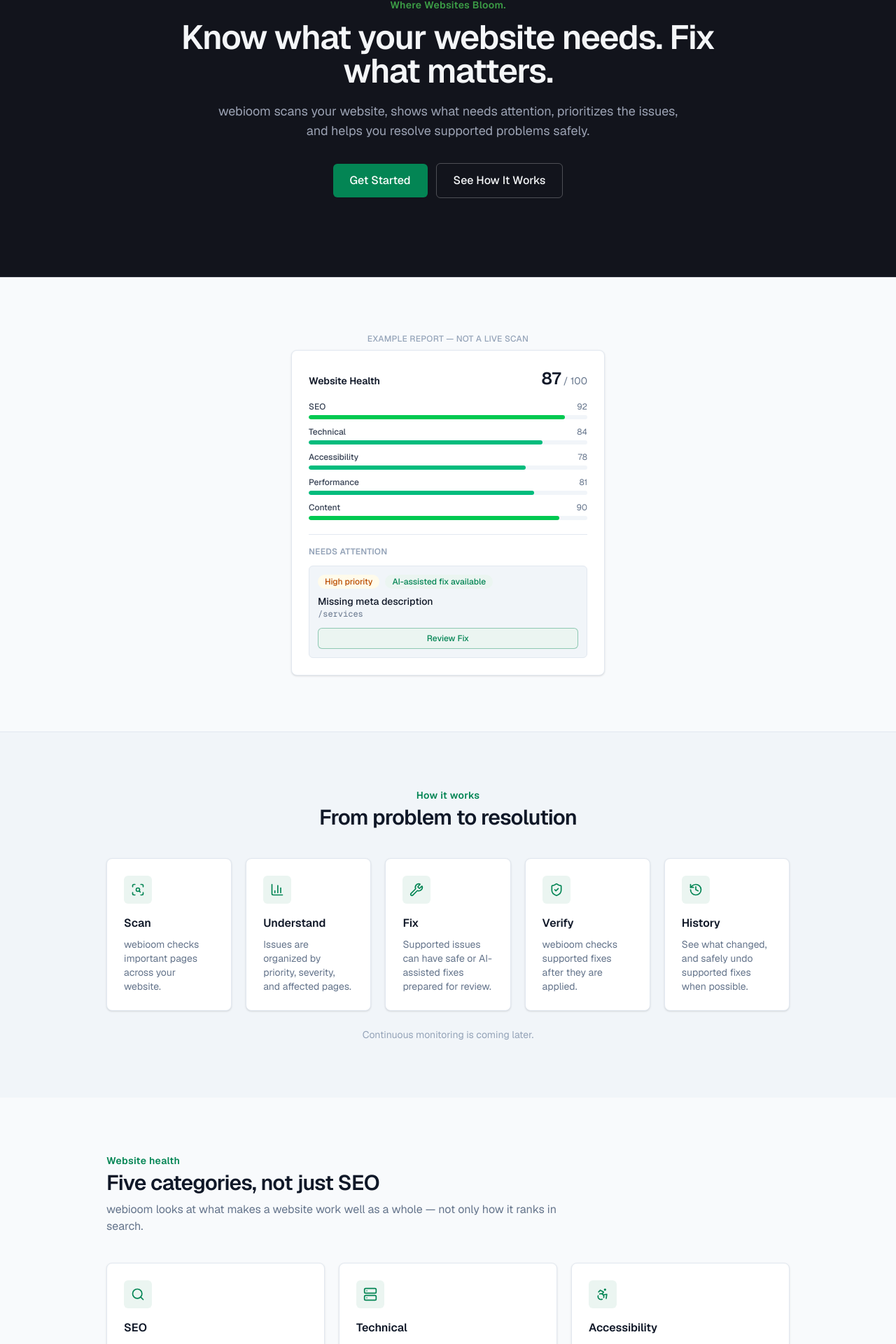
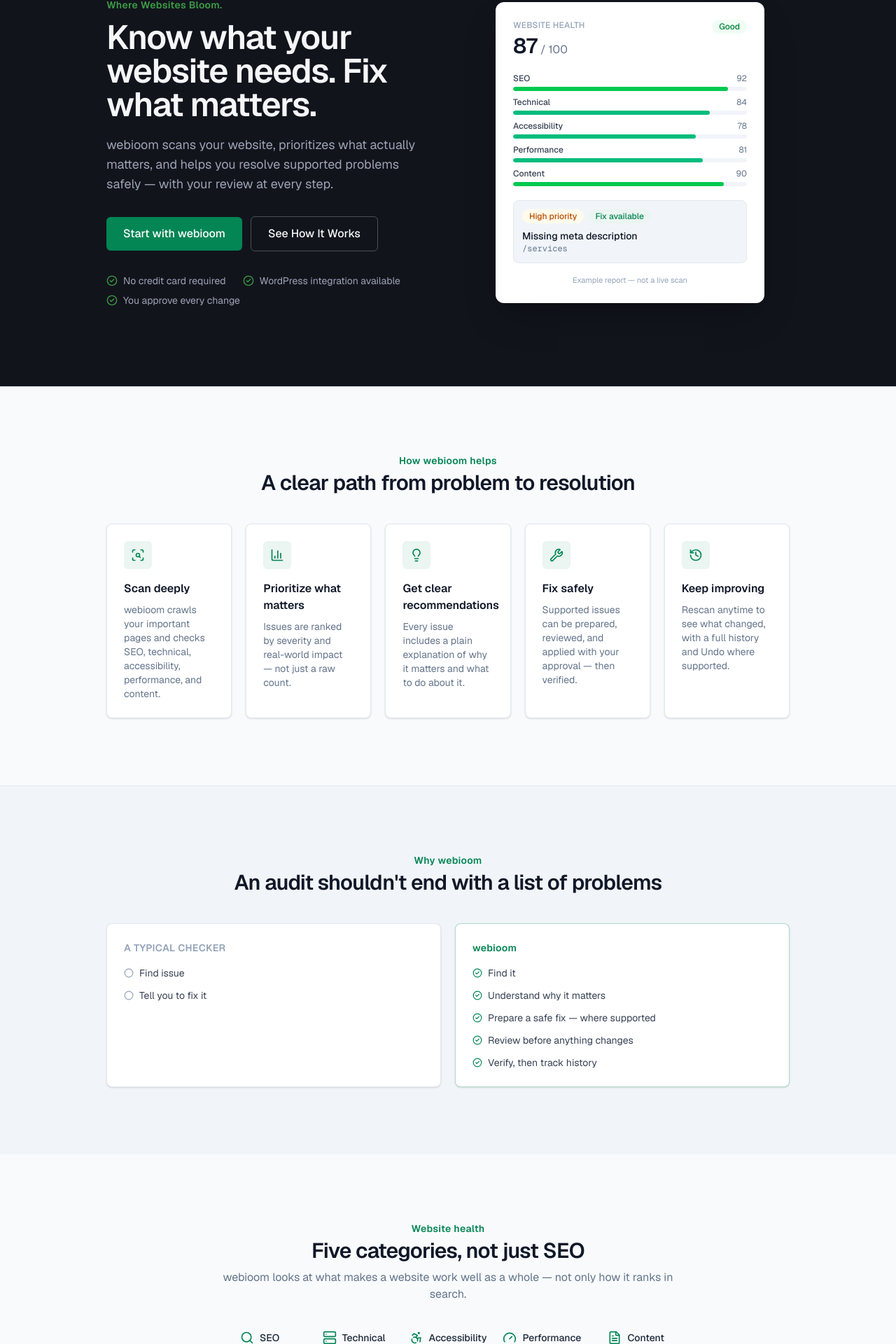
Before and after one commit to pandorashandro/website-care, a Next.js app: page / in a window 1280 px wide. Shown: the part 180-2100 px from the top of the page at 70% size. Built offline with nearby package versions, Linux system fonts and the light colour scheme.

Commit message:
Refine webioom homepage

```diff
--- a/app/(public)/page.tsx
+++ b/app/(public)/page.tsx
@@ -3,6 +3,7 @@ import Link from 'next/link'
 import {
   ScanSearch,
   BarChart3,
+  Lightbulb,
   Wrench,
   ShieldCheck,
   History,
@@ -37,54 +38,52 @@ export const metadata: Metadata = {
     'webioom scans your website, shows what needs attention across SEO, technical, accessibility, performance and content, and helps you resolve supported problems safely.',
 }
 
-const WORKFLOW_STEPS = [
+const HERO_TRUST_POINTS = ['No credit card required', 'WordPress integration available', 'You approve every change']
+
+const CORE_VALUE_STEPS = [
   {
     icon: ScanSearch,
-    title: 'Scan',
-    description: 'webioom checks important pages across your website.',
+    title: 'Scan deeply',
+    description: 'webioom crawls your important pages and checks SEO, technical, accessibility, performance, and content.',
   },
   {
     icon: BarChart3,
-    title: 'Understand',
-    description: 'Issues are organized by priority, severity, and affected pages.',
+    title: 'Prioritize what matters',
+    description: 'Issues are ranked by severity and real-world impact — not just a raw count.',
+  },
+  {
+    icon: Lightbulb,
+    title: 'Get clear recommendations',
+    description: 'Every issue includes a plain explanation of why it matters and what to do about it.',
   },
   {
     icon: Wrench,
-    title: 'Fix',
-    description: 'Supported issues can have safe or AI-assisted fixes prepared for review.',
-  },
-  {
-    icon: ShieldCheck,
-    title: 'Verify',
-    description: 'webioom checks supported fixes after they are applied.',
+    title: 'Fix safely',
+    description: 'Supported issues can be prepared, reviewed, and applied with your approval — then verified.',
   },
   {
     icon: History,
-    title: 'History',
-    description: 'See what changed, and safely undo supported fixes when possible.',
+    title: 'Keep improving',
+    description: 'Rescan anytime to see what changed, with a full history and Undo where supported.',
   },
 ]
 
 const HEALTH_CATEGORIES = [
-  { icon: Search, name: 'SEO', description: 'Titles, meta descriptions, headings, canonical tags, and sitemaps.' },
-  { icon: Server, name: 'Technical', description: 'Reachability, HTTPS, redirects, server errors, and status codes.' },
-  { icon: Accessibility, name: 'Accessibility', description: 'Image alt text, language attributes, and readable links.' },
-  { icon: Gauge, name: 'Performance', description: 'Response speed and unnecessary page weight.' },
-  { icon: FileText, name: 'Content', description: 'Whether a page offers enough for visitors to understand it.' },
+  { icon: Search, name: 'SEO' },
+  { icon: Server, name: 'Technical' },
+  { icon: Accessibility, name: 'Accessibility' },
+  { icon: Gauge, name: 'Performance' },
+  { icon: FileText, name: 'Content' },
 ]
 
 const TRADITIONAL_STEPS = ['Find issue', 'Tell you to fix it']
 
-const WEBSITE_CARE_STEPS = [
-  'Find issue',
-  'Explain priority',
-  'Show affected pages',
-  'Recommend what to do',
-  'Prepare a supported fix',
-  'You review it',
-  'Apply',
-  'Verify',
-  'History / Undo',
+const WEBIOOM_STEPS = [
+  'Find it',
+  'Understand why it matters',
+  'Prepare a safe fix — where supported',
+  'Review before anything changes',
+  'Verify, then track history',
 ]
 
 const FIX_TYPES = [
@@ -119,20 +118,25 @@ const TRUST_POINTS = [
 export default function Home() {
   return (
     <>
-      {/* 2. HERO */}
+      {/* 1. HERO */}
       <div className="border-b border-border-dark bg-brand-dark">
-        <Container size="lg" className="py-20 text-center sm:py-28">
+        <Container
+          size="lg"
+          className="grid grid-cols-1 items-center gap-12 py-20 sm:py-24 lg:grid-cols-2 lg:gap-16 lg:py-28"
+        >
+          <div>
             <p className="text-sm font-semibold tracking-wide text-brand-vivid">Where Websites Bloom.</p>
-          <h1 className="mx-auto mt-3 max-w-3xl text-4xl font-semibold tracking-tight text-text-on-dark sm:text-5xl">
+            <h1 className="mt-3 text-4xl font-semibold tracking-tight text-text-on-dark sm:text-5xl">
               Know what your website needs. Fix what matters.
             </h1>
-          <p className="mx-auto mt-5 max-w-2xl text-lg text-text-on-dark-muted">
-            webioom scans your website, shows what needs attention, prioritizes the issues, and helps
-            you resolve supported problems safely.
+            <p className="mt-5 max-w-xl text-lg text-text-on-dark-muted">
+              webioom scans your website, prioritizes what actually matters, and helps you resolve
+              supported problems safely — with your review at every step.
             </p>
-          <div className="mt-8 flex flex-wrap items-center justify-center gap-3">
+
+            <div className="mt-8 flex flex-wrap items-center gap-3">
               <Link href="/signup" className={buttonStyles({ variant: 'primary', size: 'lg' })}>
-              Get Started
+                Start with webioom
               </Link>
               <Link
                 href="/product"
@@ -141,25 +145,27 @@ export default function Home() {
                 See How It Works
               </Link>
             </div>
+
+            <ul className="mt-8 flex flex-col gap-2 text-sm text-text-on-dark-muted sm:flex-row sm:flex-wrap sm:gap-x-6 sm:gap-y-2">
+              {HERO_TRUST_POINTS.map((point) => (
+                <li key={point} className="flex items-center gap-2">
+                  <CheckCircle2 className="h-4 w-4 shrink-0 text-brand-vivid" aria-hidden="true" />
+                  {point}
+                </li>
+              ))}
+            </ul>
+          </div>
+
+          <ProductPreview />
         </Container>
       </div>
 
-      {/* 3. PRODUCT VISUALIZATION */}
-      <Container size="lg" className="py-16 sm:py-20">
-        <ProductPreview />
-      </Container>
-
-      {/* 4. FROM PROBLEM TO RESOLUTION */}
-      <div className="border-t border-border bg-surface-muted">
-        <Container size="lg" className="py-16 sm:py-20">
-          <SectionHeading
-            eyebrow="How it works"
-            title="From problem to resolution"
-            align="center"
-          />
+      {/* 2. CORE VALUE */}
+      <Container size="lg" className="py-16 sm:py-24">
+        <SectionHeading eyebrow="How webioom helps" title="A clear path from problem to resolution" align="center" />
 
         <div className="mt-10 grid grid-cols-1 gap-5 sm:grid-cols-2 lg:grid-cols-5">
-            {WORKFLOW_STEPS.map((step) => {
+          {CORE_VALUE_STEPS.map((step) => {
             const Icon = step.icon
             return (
               <Card key={step.title}>
@@ -172,44 +178,11 @@ export default function Home() {
             )
           })}
         </div>
-
-          <p className="mt-6 text-center text-sm text-subtle">Continuous monitoring is coming later.</p>
-        </Container>
-      </div>
-
-      {/* 5. WEBSITE HEALTH CATEGORIES */}
-      <Container size="lg" className="py-16 sm:py-20">
-        <SectionHeading
-          eyebrow="Website health"
-          title="Five categories, not just SEO"
-          description="webioom looks at what makes a website work well as a whole — not only how it ranks in search."
-        />
-
-        <div className="mt-10 grid grid-cols-1 gap-5 sm:grid-cols-2 lg:grid-cols-3">
-          {HEALTH_CATEGORIES.map((category) => {
-            const Icon = category.icon
-            return (
-              <Card key={category.name}>
-                <div className="flex h-10 w-10 items-center justify-center rounded-md bg-brand-subtle text-brand">
-                  <Icon className="h-5 w-5" aria-hidden="true" />
-                </div>
-                <h3 className="mt-4 text-base font-semibold text-gray-900">{category.name}</h3>
-                <p className="mt-2 text-sm text-muted">{category.description}</p>
-              </Card>
-            )
-          })}
-        </div>
-
-        <div className="mt-8 text-center">
-          <Link href="/website-health" className={buttonStyles({ variant: 'outline' })}>
-            Explore Website Health
-          </Link>
-        </div>
       </Container>
 
-      {/* 6. DIFFERENTIATION */}
+      {/* 3. WHY webioom IS DIFFERENT */}
       <div className="border-t border-border bg-surface-muted">
-        <Container size="lg" className="py-16 sm:py-20">
+        <Container size="lg" className="py-16 sm:py-24">
           <SectionHeading
             eyebrow="Why webioom"
             title="An audit shouldn't end with a list of problems"
@@ -232,7 +205,7 @@ export default function Home() {
             <Card className="border-brand/30">
               <h3 className="text-sm font-semibold tracking-wide text-brand">webioom</h3>
               <ul className="mt-4 space-y-3">
-                {WEBSITE_CARE_STEPS.map((step) => (
+                {WEBIOOM_STEPS.map((step) => (
                   <li key={step} className="flex items-center gap-2 text-sm text-gray-700">
                     <CheckCircle2 className="h-3.5 w-3.5 shrink-0 text-brand" aria-hidden="true" />
                     {step}
@@ -244,9 +217,42 @@ export default function Home() {
         </Container>
       </div>
 
-      {/* 7. FIX TYPES / ACTIONABILITY */}
-      <Container size="lg" className="py-16 sm:py-20">
-        <SectionHeading eyebrow="Actionability" title="Not every fix works the same way" />
+      {/* 4. WEBSITE HEALTH CATEGORIES */}
+      <Container size="lg" className="py-16 sm:py-24 text-center">
+        <SectionHeading
+          eyebrow="Website health"
+          title="Five categories, not just SEO"
+          description="webioom looks at what makes a website work well as a whole — not only how it ranks in search."
+          align="center"
+        />
+
+        <div className="mx-auto mt-10 flex max-w-2xl flex-wrap justify-center gap-y-6">
+          {HEALTH_CATEGORIES.map((category) => {
+            const Icon = category.icon
+            return (
+              <div key={category.name} className="flex w-1/2 items-center justify-center gap-2 px-2 sm:w-1/3 lg:w-1/5">
+                <Icon className="h-5 w-5 shrink-0 text-brand" aria-hidden="true" />
+                <span className="whitespace-nowrap text-sm font-medium text-gray-800">{category.name}</span>
+              </div>
+            )
+          })}
+        </div>
+
+        <div className="mt-10">
+          <Link href="/website-health" className={buttonStyles({ variant: 'outline' })}>
+            Explore Website Health
+          </Link>
+        </div>
+      </Container>
+
+      {/* 5. SAFE FIXING */}
+      <div className="border-t border-border bg-surface-muted">
+        <Container size="lg" className="py-16 sm:py-24">
+          <SectionHeading
+            eyebrow="Safe fixing"
+            title="Not every fix works the same way"
+            description="Every supported fix follows the same path: prepared, reviewed by you, applied, and verified — with a full history and Undo where it's safe."
+          />
 
           <div className="mt-10 grid grid-cols-1 gap-5 sm:grid-cols-3">
             {FIX_TYPES.map((type) => {
@@ -263,8 +269,7 @@ export default function Home() {
             })}
           </div>
 
-        {/* 8. CURRENT SUPPORTED FIX EXAMPLES */}
-        <Card className="mt-8 bg-surface-muted">
+          <Card className="mt-8 bg-surface">
             <h3 className="text-base font-semibold text-gray-900">webioom can already help with</h3>
             <p className="mt-1 text-sm text-muted">
               Initial supported fixes include the issues below. The full report checks well beyond these — this
@@ -279,10 +284,10 @@ export default function Home() {
             </div>
           </Card>
         </Container>
+      </div>
 
-      {/* 9. INTEGRATIONS */}
-      <div className="border-t border-border bg-surface-muted">
-        <Container size="lg" className="py-16 sm:py-20">
+      {/* 6. INTEGRATIONS */}
+      <Container size="lg" className="py-16 sm:py-24">
         <SectionHeading
           eyebrow="Integrations"
           title="Scan first. Connect only when you want fixes applied."
@@ -313,10 +318,10 @@ export default function Home() {
           </Link>
         </div>
       </Container>
-      </div>
 
-      {/* 10. TRUST */}
-      <Container size="lg" className="py-16 sm:py-20">
+      {/* 7. TRUST */}
+      <div className="border-t border-border bg-surface-muted">
+        <Container size="lg" className="py-16 sm:py-24">
           <SectionHeading eyebrow="Trust" title="webioom doesn't change your site without you" />
 
           <div className="mt-10 grid grid-cols-1 gap-5 sm:grid-cols-2 lg:grid-cols-3">
@@ -339,10 +344,10 @@ export default function Home() {
             </Link>
           </div>
         </Container>
+      </div>
 
-      {/* 11. RESOURCES */}
-      <div className="border-t border-border bg-surface-muted">
-        <Container size="lg" className="py-16 sm:py-20">
+      {/* 8. RESOURCES */}
+      <Container size="lg" className="py-16 sm:py-24">
         <SectionHeading eyebrow="Resources" title="Understand your website" />
 
         <div className="mt-10 grid grid-cols-1 gap-5 sm:grid-cols-3">
@@ -367,26 +372,30 @@ export default function Home() {
           </Link>
         </div>
       </Container>
-      </div>
 
-      {/* 12. FINAL CTA */}
+      {/* 9. FINAL CTA */}
+      <div className="border-t border-border-dark bg-brand-dark">
         <Container size="md" className="py-20 text-center sm:py-24">
-        <h2 className="text-3xl font-semibold tracking-tight text-gray-900 sm:text-4xl">
+          <h2 className="text-3xl font-semibold tracking-tight text-text-on-dark sm:text-4xl">
             Give your website a clearer health check
           </h2>
-        <p className="mx-auto mt-4 max-w-xl text-muted">
+          <p className="mx-auto mt-4 max-w-xl text-text-on-dark-muted">
             Find important issues, understand what matters, and start resolving supported problems from one
             place.
           </p>
           <div className="mt-8 flex flex-wrap items-center justify-center gap-3">
             <Link href="/signup" className={buttonStyles({ variant: 'primary', size: 'lg' })}>
-            Get Started
+              Start with webioom
             </Link>
-          <Link href="/product" className={buttonStyles({ variant: 'outline', size: 'lg' })}>
+            <Link
+              href="/product"
+              className="inline-flex items-center justify-center gap-2 rounded-md border border-white/25 px-6 py-3 text-base font-medium text-text-on-dark transition-colors hover:bg-white/10 focus-visible:outline-none focus-visible:ring-2 focus-visible:ring-brand-vivid focus-visible:ring-offset-2 focus-visible:ring-offset-brand-dark"
+            >
               See How It Works
             </Link>
           </div>
         </Container>
+      </div>
     </>
   )
 }
--- a/components/marketing/product-preview.tsx
+++ b/components/marketing/product-preview.tsx
@@ -1,13 +1,13 @@
 import Badge from '@/components/ui/badge'
-import Card from '@/components/ui/card'
 
 /**
  * Purely illustrative marketing content — fixed numbers, never fetched from
  * Supabase or any live scan. Exists only to visually demonstrate the shape
- * of a real webioom report (health score, categories, priority,
- * affected page, fix state) using the actual design system, not a
- * screenshot. The "Example report" label keeps it honest in the UI itself,
- * not just in this comment.
+ * of a real webioom report (health score, categories, priority, affected
+ * page, action state) using the actual design system, not a screenshot.
+ * The "Example report" label keeps it honest in the UI itself. Sits inside
+ * the homepage hero as a compact card floating on the dark brand surface —
+ * not a standalone full-width section.
  */
 const DEMO_CATEGORIES = [
   { label: 'SEO', score: 92 },
@@ -28,21 +28,19 @@ function barColor(score: number): string {
 
 export default function ProductPreview() {
   return (
+    <div className="mx-auto w-full max-w-sm rounded-xl border border-white/10 bg-surface p-5 shadow-2xl shadow-black/30 sm:p-6">
+      <div className="flex items-start justify-between">
         <div>
-      <p className="mb-2 text-center text-xs font-medium uppercase tracking-wide text-subtle">
-        Example report — not a live scan
-      </p>
-
-      <Card className="mx-auto max-w-md" padding="md">
-        <div className="flex items-baseline justify-between">
-          <h3 className="text-sm font-semibold text-gray-900">Website Health</h3>
-          <p className="text-2xl font-semibold text-gray-900">
+          <p className="text-xs font-medium uppercase tracking-wide text-subtle">Website Health</p>
+          <p className="mt-1 text-3xl font-semibold text-gray-900">
             {DEMO_OVERALL_SCORE}
-            <span className="text-sm font-normal text-muted"> / 100</span>
+            <span className="text-base font-normal text-muted"> / 100</span>
           </p>
         </div>
+        <Badge tone="success">Good</Badge>
+      </div>
 
-        <div className="mt-4 space-y-2.5">
+      <div className="mt-5 space-y-2">
         {DEMO_CATEGORIES.map((category) => (
           <div key={category.label}>
             <div className="flex items-center justify-between text-xs">
@@ -56,28 +54,16 @@ export default function ProductPreview() {
         ))}
       </div>
 
-        <div className="mt-5 border-t border-border pt-4">
-          <p className="text-xs font-semibold uppercase tracking-wide text-subtle">Needs attention</p>
-
-          <div className="mt-3 rounded-md border border-border bg-surface-muted p-3">
-            <div className="flex flex-wrap items-center gap-2">
+      <div className="mt-5 rounded-lg border border-border bg-surface-muted p-3">
+        <div className="flex flex-wrap items-center gap-1.5">
           <Badge tone="warning">High priority</Badge>
-              <Badge tone="brand">AI-assisted fix available</Badge>
+          <Badge tone="brand">Fix available</Badge>
         </div>
         <p className="mt-2 text-sm font-medium text-gray-900">Missing meta description</p>
         <p className="font-mono text-xs text-muted">/services</p>
+      </div>
 
-            <button
-              type="button"
-              disabled
-              aria-disabled="true"
-              className="mt-3 w-full cursor-default rounded-md border border-brand/40 bg-brand-subtle px-3 py-1.5 text-xs font-medium text-brand"
-            >
-              Review Fix
-            </button>
-          </div>
-        </div>
-      </Card>
+      <p className="mt-4 text-center text-[11px] text-subtle">Example report — not a live scan</p>
     </div>
   )
 }
--- a/components/ui/section-heading.tsx
+++ b/components/ui/section-heading.tsx
@@ -15,7 +15,9 @@ export default function SectionHeading({ eyebrow, title, description, align = 'l
     <div className={cn(align === 'center' && 'text-center', className)}>
       {eyebrow && <p className="text-sm font-semibold tracking-wide text-brand">{eyebrow}</p>}
       <h2 className="mt-1 text-2xl font-semibold tracking-tight text-gray-900 sm:text-3xl">{title}</h2>
-      {description && <p className="mt-2 max-w-2xl text-base text-muted">{description}</p>}
+      {description && (
+        <p className={cn('mt-2 max-w-2xl text-base text-muted', align === 'center' && 'mx-auto')}>{description}</p>
+      )}
     </div>
   )
 }
```
Lines whose indentation alone changed are shown as unchanged.
